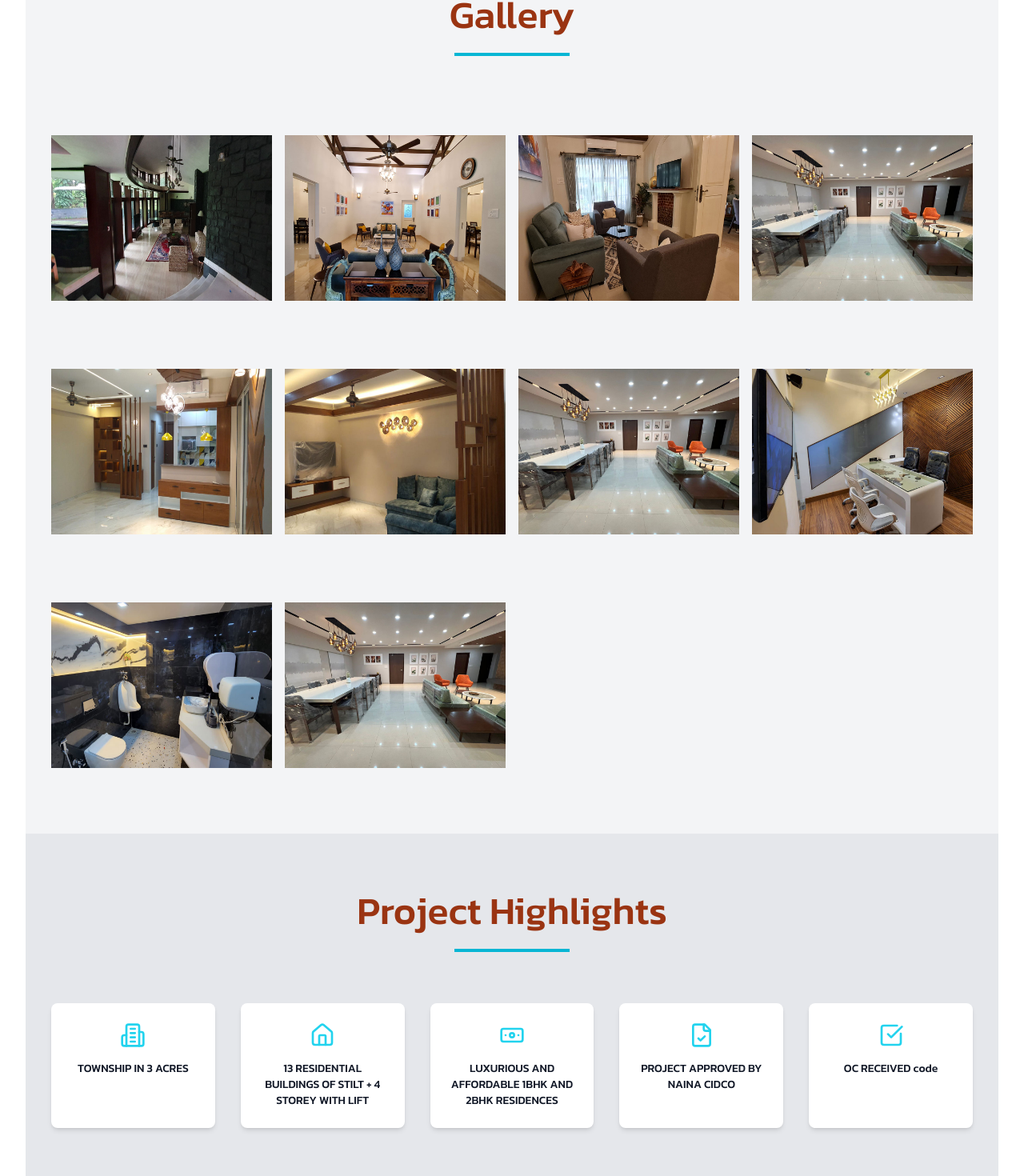
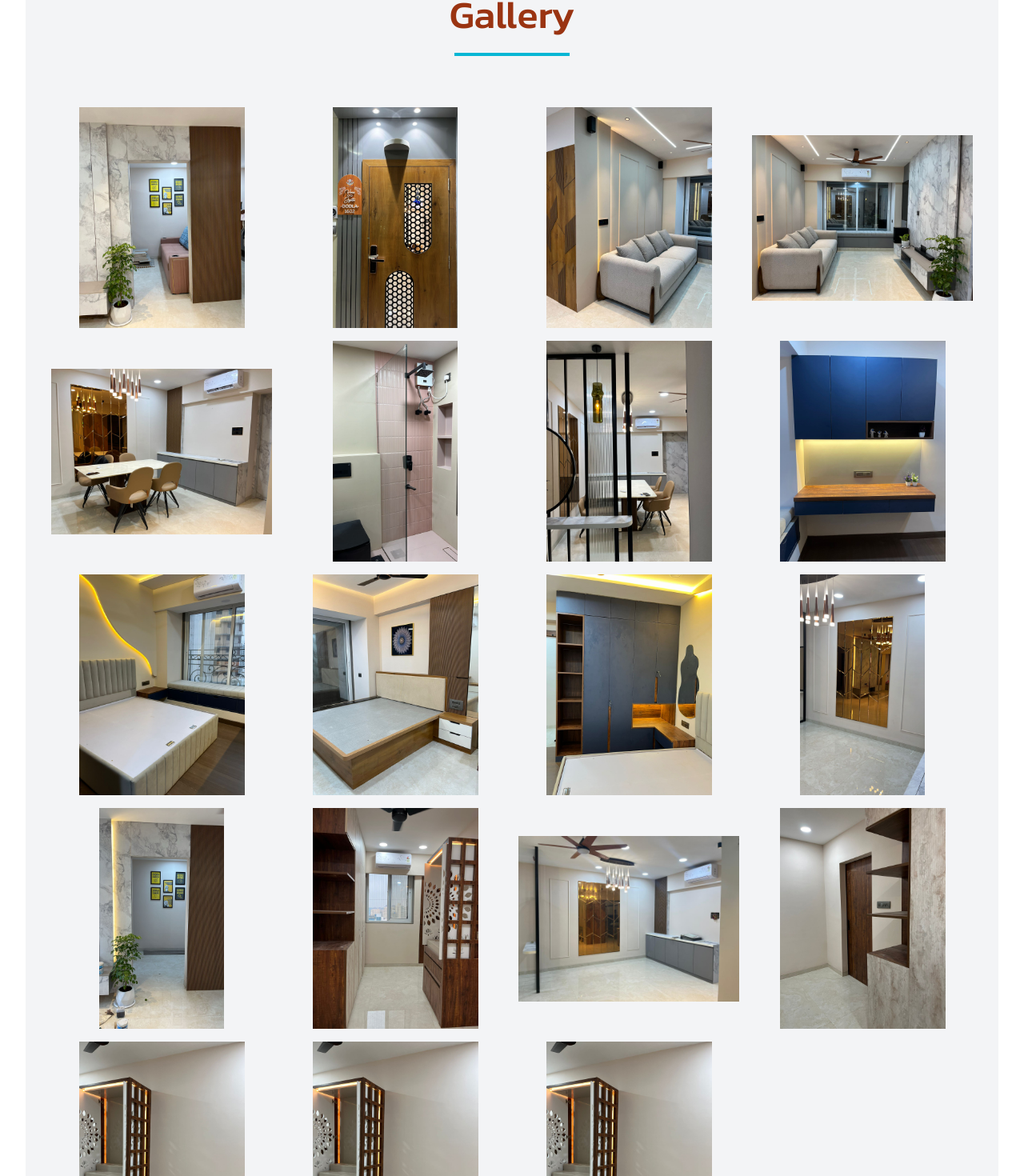
Before and after one commit to AkshayKalamkarr/supremeinfrastructure, a Next.js app: page /project/residencialprojects/project-1 in a window 1280 px wide. Shown: the part 998-2468 px from the top of the page at 80% size. Built offline with nearby package versions, Linux system fonts and the light colour scheme.

Commit message:
new code

```diff
--- a/data/residencialprojects.js
+++ b/data/residencialprojects.js
@@ -20,16 +20,25 @@ export const projects = [
         ],
 
         galleryImages: [
-            { image: "/images/projects/TATA/tata-1.jpg", alt: "tata-1" },
-            { image: "/images/projects/TATA/tata-2.jpg", alt: "tata-2" },
-            { image: "/images/projects/TATA/tata-3.jpg", alt: "tata-3" },
-            { image: "/images/projects/TATA/tata-4.jpg", alt: "tata-4" },
-            { image: "/images/projects/TATA/tata-5.jpg", alt: "tata-5" },
-            { image: "/images/projects/TATA/tata-6.jpg", alt: "tata-6" },
-            { image: "/images/projects/TATA/tata-7.jpg", alt: "tata-7" },
-            { image: "/images/projects/TATA/tata-8.jpg", alt: "tata-8" },
-            { image: "/images/projects/TATA/tata-9.jpg", alt: "tata-9" },
-            { image: "/images/projects/TATA/tata-10.jpg", alt: "tata-10" },
+            { image: "/images/projects/RAHEJA/raheja-1.jpeg", alt: "raheja-1" },
+            { image: "/images/projects/RAHEJA/raheja-2.jpeg", alt: "raheja-2" },
+            { image: "/images/projects/RAHEJA/raheja-3.jpeg", alt: "raheja-3" },
+            { image: "/images/projects/RAHEJA/raheja-4.jpeg", alt: "raheja-4" },
+            { image: "/images/projects/RAHEJA/raheja-5.jpeg", alt: "raheja-5" },
+            { image: "/images/projects/RAHEJA/raheja-6.jpeg", alt: "raheja-6" },
+            { image: "/images/projects/RAHEJA/raheja-7.jpeg", alt: "raheja-7" },
+            { image: "/images/projects/RAHEJA/raheja-8.jpeg", alt: "raheja-8" },
+            { image: "/images/projects/RAHEJA/raheja-9.jpeg", alt: "raheja-9" },
+            { image: "/images/projects/RAHEJA/raheja-10.jpeg", alt: "raheja-10" },
+            { image: "/images/projects/RAHEJA/raheja-11.jpeg", alt: "raheja-11" },
+            { image: "/images/projects/RAHEJA/raheja-12.jpeg", alt: "raheja-12" },
+            { image: "/images/projects/RAHEJA/raheja-13.jpeg", alt: "raheja-13" },
+            { image: "/images/projects/RAHEJA/raheja-14.jpeg", alt: "raheja-14" },
+            { image: "/images/projects/RAHEJA/raheja-15.jpeg", alt: "raheja-15" },
+            { image: "/images/projects/RAHEJA/raheja-16.jpeg", alt: "raheja-16" },
+            { image: "/images/projects/RAHEJA/raheja-17.jpeg", alt: "raheja-17" },
+            { image: "/images/projects/RAHEJA/raheja-17.jpeg", alt: "raheja-18" },
+            { image: "/images/projects/RAHEJA/raheja-17.jpeg", alt: "raheja-19" },
         ],
     },
 ];
```
